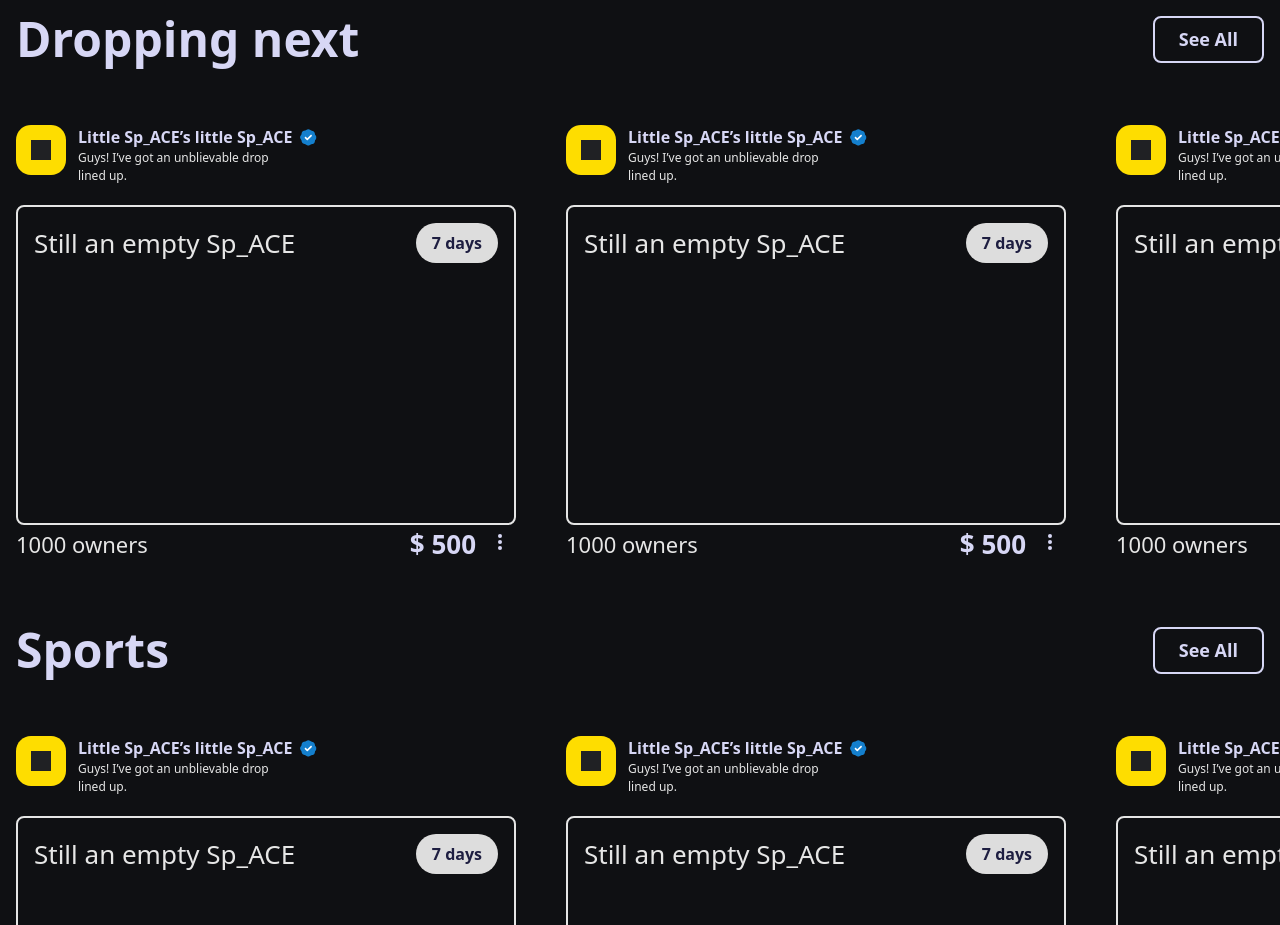
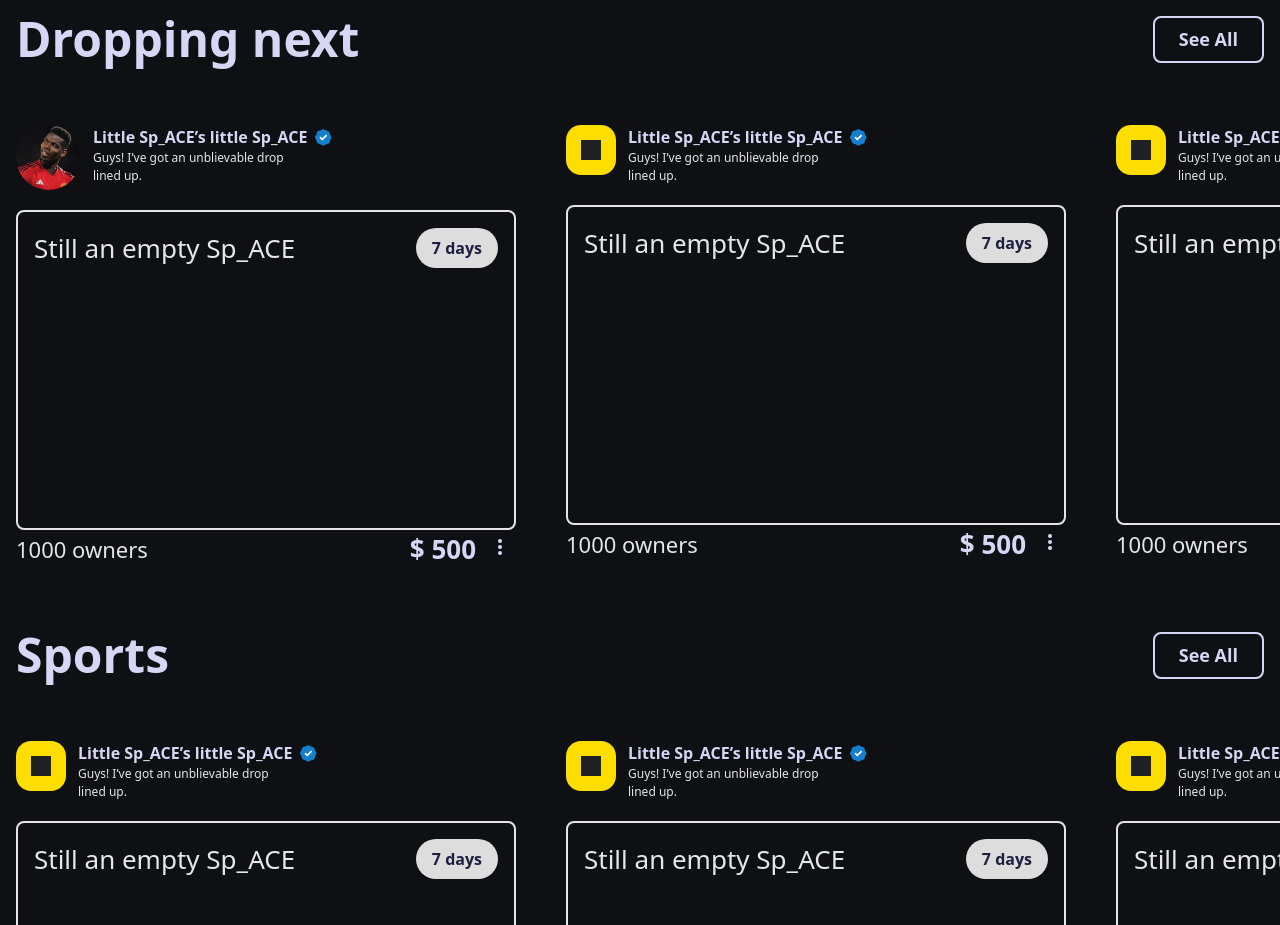
Before and after one commit to masud001/sp_aces, a website: page src/index.html in a window 1280 px wide. Shown: the part 1136-2061 px from the top of the page. Drawn offline with Linux system fonts and the light colour scheme.

Commit message:
avater image added

```diff
--- a/src/index.html
+++ b/src/index.html
@@ -252,7 +252,8 @@
 					<div class="single-card w-full">
 						<!-- card header  -->
 						<div class="card-header pb-5 flex items-start space-x-3">
-							<img src="./assets/image/plogo.svg" alt="cart logo">
+							<img class="w-[65px] h-[65px] rounded-full object-cover" src="./assets/image/demo-pic.png"
+								alt="cart logo">
 							<div class="">
 								<h1 class="text-[#D7D7F5] vtext-[16px] font-bold flex items-center space-x-2">
 									<span>Little Sp_ACE’s little Sp_ACE</span>
```
Also changed, not shown: src/assets/css/output/style.css.
